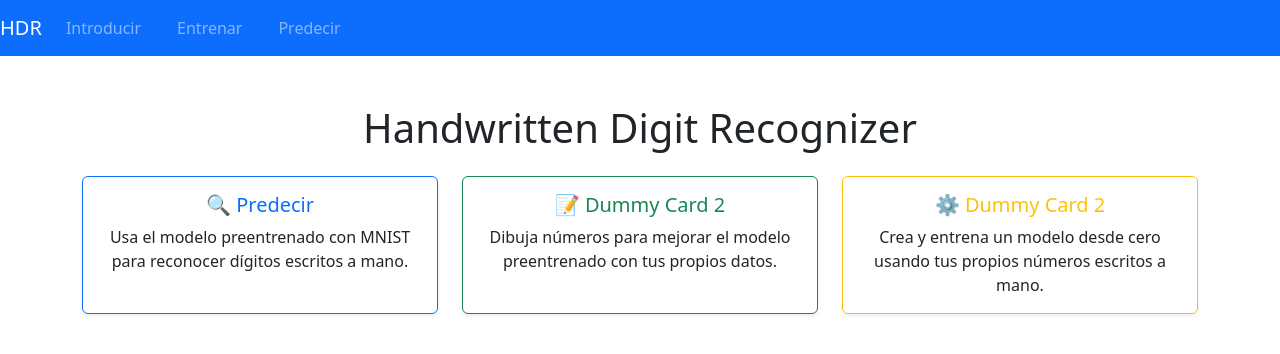
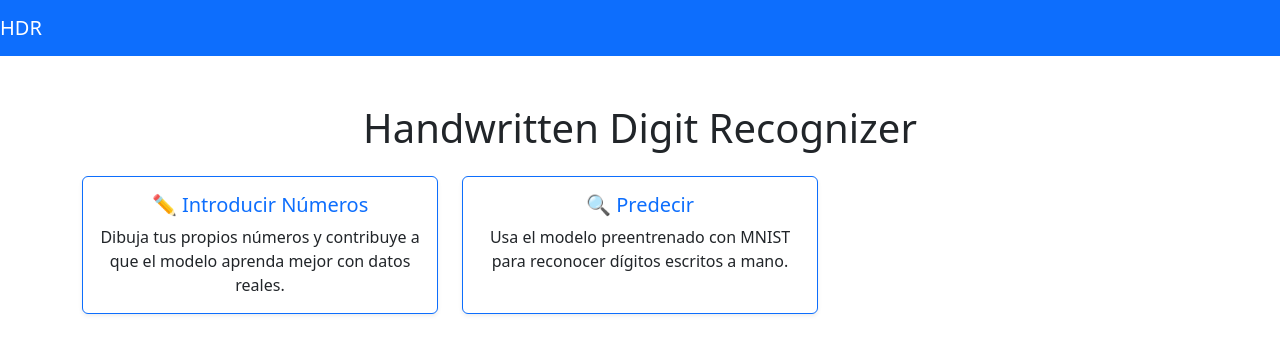
Before and after one commit to aranagarapena/handwritten-digit-recognizer-front, an Angular app in the folder development/: page /welcome in a window 1280 px wide. Shown: the top 354 px of the page. Built offline with nearby package versions, Linux system fonts and the light colour scheme.

Commit message:
añadido nuevo sistema de tarjetas, enlaces etc.

```diff
--- a/development/src/app/app.component.html
+++ b/development/src/app/app.component.html
@@ -4,9 +4,8 @@
   <button class="navbar-toggler" type="button" data-toggle="collapse" data-target="#navbarNav" aria-controls="navbarNav" aria-expanded="false" aria-label="Toggle navigation">
     <span class="navbar-toggler-icon"></span>
   </button>
-  <div class="collapse navbar-collapse justify-content-between" id="navbarNav">
-    <ul class="navbar-nav mr-auto">
-      <!-- TODO: cambiar los links cuando estén los componentes programados -->
+  <!-- <div class="collapse navbar-collapse justify-content-between" id="navbarNav">-->
+    <!--<ul class="navbar-nav mr-auto">
       <li class="nav-item">
         <a class="nav-link" routerLink="/number-drawer">Introducir</a>
       </li>
@@ -16,7 +15,7 @@
       <li class="nav-item">
         <a class="nav-link" routerLink="/home">Predecir</a>
       </li>
-    </ul>
+    </ul> -->
     <!-- <ul class="navbar-nav ml-auto">
       <li class="nav-item">
         <a class="nav-link" routerLink="/list-users" >Listar Usuarios</a>
@@ -31,10 +30,10 @@
         <button class="btn btn-light" data-toggle="modal" data-target="#loginModal">Login</button>
       </li>
     </ul> -->
-  </div>
+  <!-- </div> -->
 </nav>
 
 <!-- Aquí incorporamos el componente de login que reemplazará el modal -->
-<app-user-login></app-user-login>
+<!-- <app-user-login></app-user-login> -->
 <!-- <app-navbar></app-navbar> -->
 <router-outlet></router-outlet>
--- a/development/src/app/components/home/welcome/welcome.component.html
+++ b/development/src/app/components/home/welcome/welcome.component.html
@@ -3,9 +3,22 @@
 
   <div class="row row-cols-1 row-cols-md-3 g-4">
 
+
     <!-- Tarjeta 1: Predicción -->
     <div class="col">
-        <div class="card h-100 shadow-sm border-primary" role="button" [routerLink]="'/predict'">
+        <div class="card h-100 shadow-sm border-primary" role="button" [routerLink]="'/number-drawer'">
+            <div class="card-body">
+                <h5 class="card-title text-primary"> ✏️ Introducir Números</h5>
+                <p class="card-text">
+                    Dibuja tus propios números y contribuye a que el modelo aprenda mejor con datos reales.
+                </p>
+        </div>
+      </div>
+    </div>
+
+    <!-- Tarjeta 1: Predicción -->
+    <div class="col">
+        <div class="card h-100 shadow-sm border-primary" role="button">
             <div class="card-body">
                 <h5 class="card-title text-primary">🔍 Predecir</h5>
                 <p class="card-text">
@@ -14,29 +27,5 @@
         </div>
       </div>
     </div>
-    <!-- Tarjeta 2: Añadir dígitos -->
-    <div class="col">
-      <div class="card h-100 shadow-sm border-success" role="button">
-        <div class="card-body">
-          <h5 class="card-title text-success">📝 Dummy Card 2</h5>
-          <p class="card-text">
-            Dibuja números para mejorar el modelo preentrenado con tus propios datos.
-          </p>
-        </div>
-      </div>
-    </div>
-
-    <!-- Tarjeta 3: Entrenar desde cero -->
-    <div class="col">
-      <div class="card h-100 shadow-sm border-warning" role="button">
-        <div class="card-body">
-          <h5 class="card-title text-warning">⚙️ Dummy Card 2</h5>
-          <p class="card-text">
-            Crea y entrena un modelo desde cero usando tus propios números escritos a mano.
-          </p>
-        </div>
-      </div>
-    </div>
-
   </div>
 </div>
```
